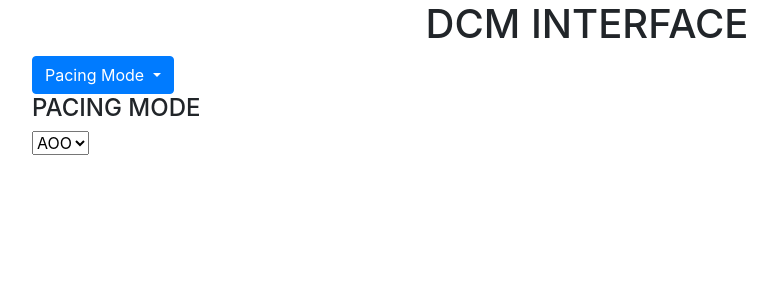
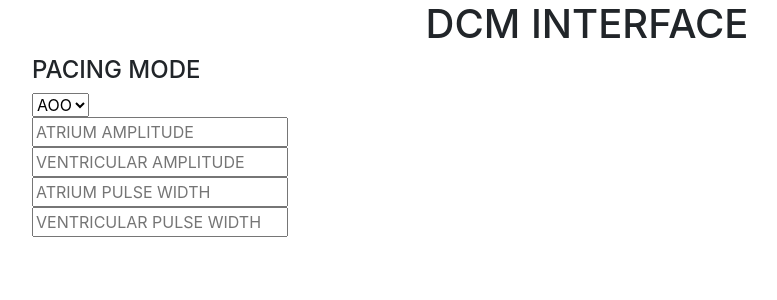
Before and after one commit to RealShivomSharma/3K04, a Flask app: page / in a window 1280 px wide. Shown: the part 56-356 px from the top of the page, without its empty margins (53-830 px from the left). Run offline with Flask 2, Linux system fonts and the light colour scheme; a user stored in the database is signed in; some libraries are stand-ins or nearby versions.

Commit message:
Added dependent dropdown forms
Added dependent dropdown forms -> Clicking on dropdown menu items reveals forms associated.

```diff
--- a/DCM/templates/base.html
+++ b/DCM/templates/base.html
@@ -84,6 +84,13 @@
 
     <!--Only runs script if page is on home-->
     {% if home == 'TRUE' %}
+    <style>
+    ul.forms{
+      list-style-type: none;
+      margin: 0;
+      padding: 0;
+    }
+    </style>
     <script>
       $(".dropdown-menu li a").click(function(){
 
@@ -107,6 +114,12 @@
         }).change();
       });</script>
 
+      <script>
+        $("select").on("change", function() {
+    $("#" + $(this).val()).show().siblings().hide();
+});
+      </script>
+
     {%endif%}
 
 
--- a/DCM/templates/home.html
+++ b/DCM/templates/home.html
@@ -3,8 +3,9 @@
 {% block title %}Changed{% endblock %}
 
 {% block content %}
+
 <p class= "h1" align = "center" >DCM INTERFACE</p>
-
+<!--
 <div class="dropdown">
   <a class="btn btn-primary dropdown-toggle" data-toggle="dropdown" href="#" aria-haspopup="true" aria-expanded="false" >
     Pacing Mode <span class="caret"></span>
@@ -15,9 +16,8 @@
     <li><a href="#" value = AAI>AAI</a></li>
     <li><a href="#" value = VVI>VVI</a></li>
   </ul>
-</div
-<div>
-
+</div>
+-->
 
 <p class = "h4" label for="standard-select">PACING MODE</label></p>
 <div class="select">
@@ -29,9 +29,52 @@
   </select>
   <span class="focus"></span>
 </div>
-</div>
 
+<div>
+<form name="AOO" id="AOO" type = "pacingMode" style="display:none">
+  <ul class = "forms">
+    <li><input type="integer" placeholder="ATRIUM AMPLITUDE"></li>
+    <li><input type="integer" placeholder="VENTRICULAR AMPLITUDE"></li>
+    <li><input type="integer" placeholder="ATRIUM PULSE WIDTH"></li>
+    <li><input type="integer" placeholder="VENTRICULAR PULSE WIDTH"></li>
+  </ul>
+  </form>
 
+  <form name="VOO" id="VOO" type = "pacingMode" style="display:none">
+  <ul class = "forms">
+    <li><input type="integer" placeholder="ATRIUM AMPLITUDE"></li>
+    <li><input type="integer" placeholder="VENTRICULAR AMPLITUDE"></li>
+    <li><input type="integer" placeholder="ATRIUM PULSE WIDTH"></li>
+    <li><input type="integer" placeholder="VENTRICULAR PULSE WIDTH"></li>
+    </ul>
+  </form>
+
+  <form name="AAI" id="AAI" type = "pacingMode" style="display:none">
+  <ul class = "forms">
+    <li><input type="integer" placeholder="ATRIUM AMPLITUDE"></li>
+    <li><input type="integer" placeholder="VENTRICULAR AMPLITUDE"></li>
+    <li><input type="integer" placeholder="ATRIUM PULSE WIDTH"></li>
+    <li><input type="integer" placeholder="VENTRICULAR PULSE WIDTH"></li>
+    <li><input type="integer" placeholder="LOWER RATE LIMIT"></li>
+    <li><input type="integer" placeholder="UPPER RATE LIMIT"></li>
+    <li><input type="integer" placeholder="VRP"></li>
+    <li><input type="integer" placeholder="ARP"></li>
+  </ul>
+  </form>
+
+  <form name="VVI" id="VVI" type = "pacingMode" value = "VVI" style="display:none">
+    <ul class = "forms">
+      <li><input type="integer" placeholder="ATRIUM AMPLITUDE"></li>
+      <li><input type="integer" placeholder="VENTRICULAR AMPLITUDE"></li>
+      <li><input type="integer" placeholder="ATRIUM PULSE WIDTH"></li>
+      <li><input type="integer" placeholder="VENTRICULAR PULSE WIDTH"></li>
+      <li><input type="integer" placeholder="LOWER RATE LIMIT"></li>
+      <li><input type="integer" placeholder="UPPER RATE LIMIT"></li>
+      <li><input type="integer" placeholder="VRP"></li>
+      <li><input type="integer" placeholder="ARP"></li>
+    </ul>
+    </form>
+  </div>
 
 
 
```
Also changed, not shown: DCM/templates/styles.css (added, +16 -0 lines).
